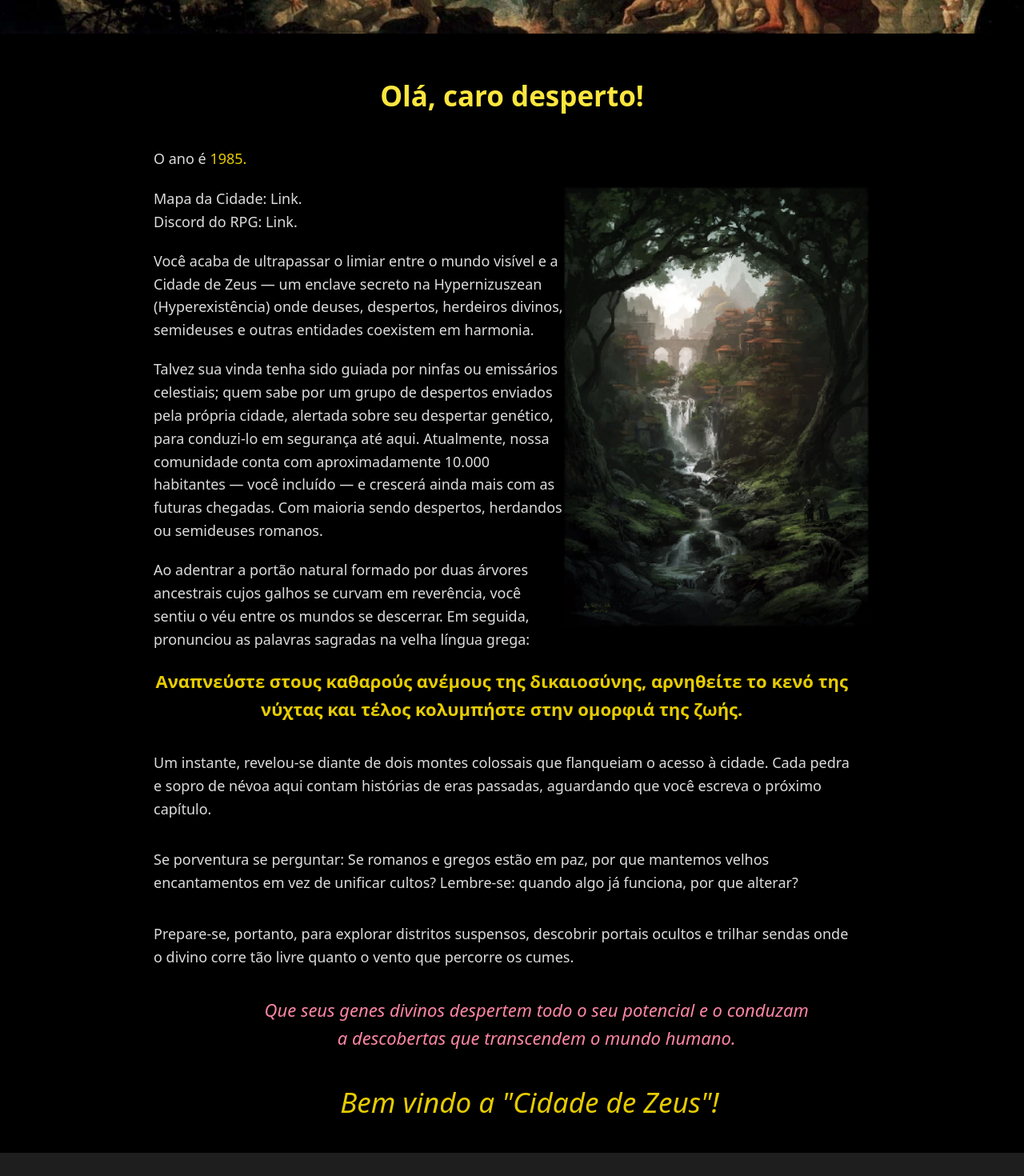
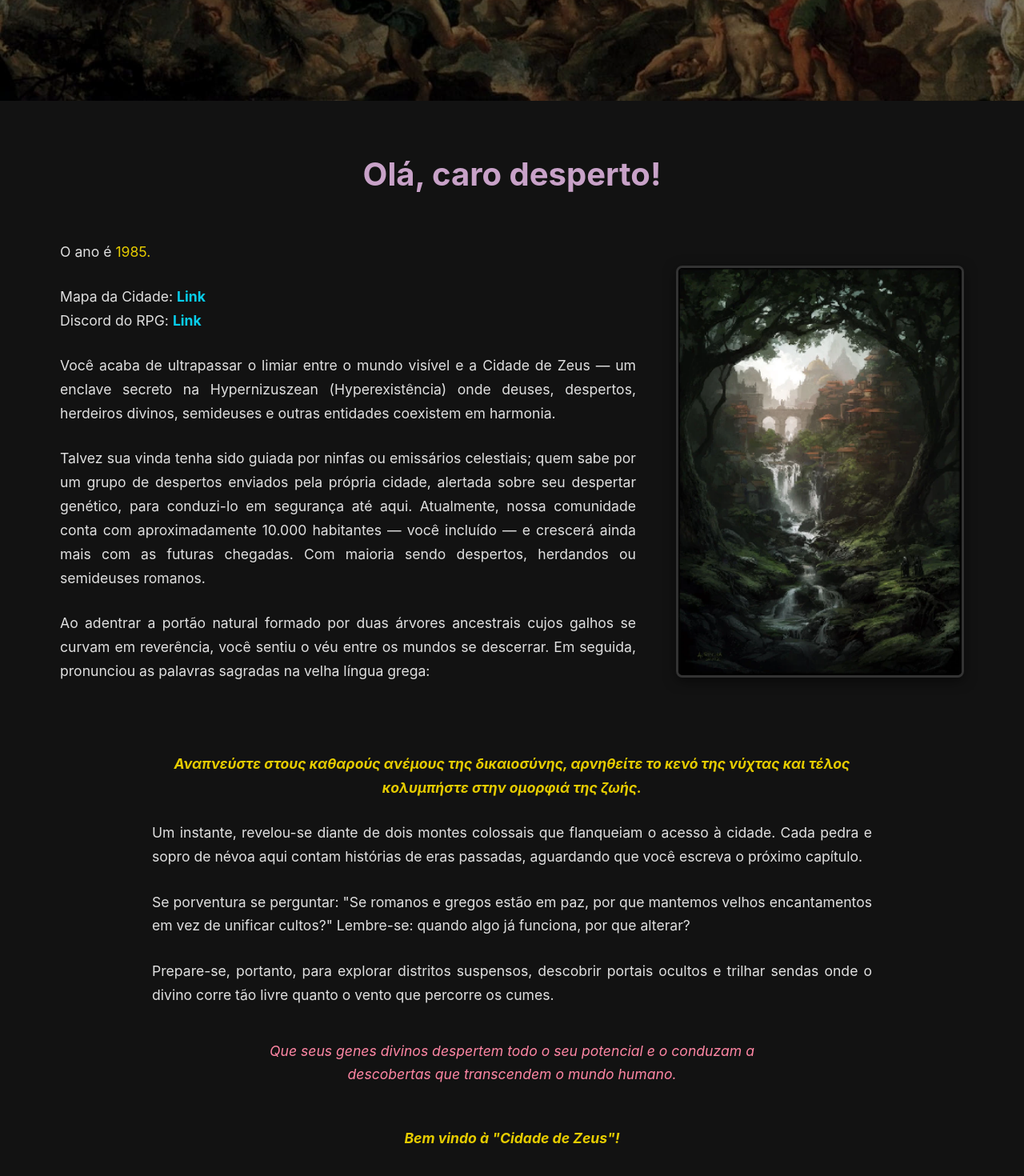
Before and after one commit to igortamuz/Mythology, a React (Create React App) app: page / in a window 1280 px wide. Shown: the part 780-2250 px from the top of the page at 80% size. Built offline with nearby package versions, Linux system fonts and the light colour scheme.

Commit message:
Troca de classNames para ingles, adicionado scroll no inicio e troca de css no termos

```diff
--- a/src/App/App.js
+++ b/src/App/App.js
@@ -2,8 +2,8 @@ import { BrowserRouter as Router, Routes, Route } from "react-router-dom";
 import Header from "../Components/Header/header";
 import "../ResetCss/reset.css";
 import Footer from "../Components/Footer/footer";
-import Home from "../Components/Bodys/Home/home";
-import Termos from "../Components/Bodys/Termos/termos";
+import Home from "../Components/Bodys/home/home";
+import Termos from "../Components/Bodys/termos/termos";
 
 function App() {
   return (
@@ -13,6 +13,7 @@ function App() {
         <main className="main-content">
           <Routes>
             <Route path="/" element={<Home />} />
+			<Route path="/Entrada" element={<Home />} />
             <Route path="/Termos" element={<Termos />} />
           </Routes>
         </main>
--- a/src/Components/Bodys/Home/home.css
+++ b/src/Components/Bodys/Home/home.css
@@ -1,84 +1,161 @@
-.fundoHome{
-    width: 100vw;
-}
-.ola{
-    background-color: black;
-    color: #fce63e;
-    text-align: center;
-    font-size: 35px;
-    padding-top: 4%;
-    padding-bottom: 3%;
-}
-.textoInicial{
-    display: flex;
-    background-color: black;
-    justify-content: center;
-    align-items: center;
-}
-.imgInicial{
-    width: 30%;
-}
-.texto-Ola{
-    color:#dcdcdc;
-    width: 40%;
-    font-size: 18px;
-
-}
-.texto-Ola p{
-    margin-bottom: 4%;
+body, html {
+  margin: 0;
+  padding: 0;
+  background-color: #000;
+  font-family: -apple-system, BlinkMacSystemFont, 'Segoe UI', Roboto, Helvetica, Arial, sans-serif;
+  scroll-behavior: smooth;
 }
 
-.data{
-    color: #e6cc00;
+.home-page {
+  width: 100%;
+  overflow-x: hidden;
 }
 
-.parteFinal{
-    background-color: black;
-    display: flex;
-    justify-content: center;
-
-
-
+.hero-section {
+  height: 100vh;
+  width: 100vw;
+  position: relative;
+  display: flex;
+  align-items: center;
+  justify-content: center;
+  overflow: hidden;
 }
 
-.textoFinal{
-    color:#dcdcdc;
-    width: 68%;
-    margin-right: 2%;
-    font-size: 18px;
-
+.background-image {
+  position: absolute;
+  top: 0;
+  left: 0;
+  width: 100%;
+  height: 100%;
+  object-fit: cover;
+  z-index: 1;
 }
 
-.textoFinal p{
-    margin-bottom: 4%;
+.hero-overlay {
+  position: absolute;
+  top: 0;
+  left: 0;
+  width: 100%;
+  height: 100%;
+  background-color: rgba(0, 0, 0, 0.5);
+  z-index: 2;
 }
 
-.letra-grega{
-    color: #e6cc00;
-    font-weight: bold;
-    text-align: center;
-    font-size: 22px;
-}
-.mensagem-final{
-    width: 80%;
-    margin-left: 15%;
-    text-align: center;
-    font-style: italic;
-    font-size: 22px;
-    color: #fe86a4;
+.hero-title {
+  position: relative;
+  color: #ffffff;
+  font-size: 4rem;
+  font-weight: bold;
+  text-shadow: 0 0 15px rgba(200, 162, 200, 0.7);
+  z-index: 3;
 }
 
-.bem-vindo{
-     color: #e6cc00;
-     font-size: 35px;
-     font-style: italic;
-     text-align: center;
-     margin-left: 8%;
+.content-section {
+  background-color: #121212;
+  color: #e0e0e0;
+  padding: 60px 40px;
+  position: relative;
+  z-index: 2;
 }
-p{
-    line-height: 1.6;
+
+.welcome-header {
+  color: #c8a2c8;
+  text-align: center;
+  font-size: 2.5rem;
+  margin-bottom: 50px;
 }
-ul{
-    margin-left: 5%;
-    list-style-type: disc;
+
+.intro-block {
+  display: flex;
+  align-items: center;
+  justify-content: center;
+  gap: 50px;
+  max-width: 1200px;
+  margin: 0 auto 60px auto;
 }
+
+.intro-text {
+  flex: 1;
+  max-width: 60%;
+  text-align: justify;
+}
+
+.intro-image {
+  flex-shrink: 0;
+  width: 30%;
+  max-width: 400px;
+  height: auto;
+  border-radius: 8px;
+  border: 3px solid #333;
+  box-shadow: 0 4px 15px rgba(0, 0, 0, 0.5);
+}
+
+.intro-text p, .final-text-block p {
+  line-height: 1.7;
+  font-size: 1.1rem;
+  margin-bottom: 1.5em;
+}
+
+.final-text-block {
+  max-width: 900px;
+  margin: 0 auto;
+  text-align: justify;
+}
+
+.highlight-gold, .greek-quote, .welcome-message {
+  color: #e6cc00;
+}
+
+.greek-quote {
+  font-weight: bold;
+  text-align: center;
+  font-size: 1.5rem;
+  font-style: italic;
+  margin-bottom: 2.5em;
+}
+
+.farewell-message {
+  text-align: center;
+  font-style: italic;
+  font-size: 1.3rem;
+  color: #fe86a4;
+  margin: 40px auto;
+  max-width: 70%;
+}
+
+.welcome-message {
+  font-size: 2.2rem;
+  font-style: italic;
+  text-align: center;
+  font-weight: bold;
+  margin-top: 50px;
+}
+
+a {
+  color: rgb(8, 205, 235);
+  text-decoration: none;
+  font-weight: bold;
+}
+
+a:hover {
+  text-decoration: underline;
+}
+
+@media (max-width: 768px) {
+  .hero-title {
+    font-size: 2.5rem;
+  }
+
+  .intro-block {
+    flex-direction: column;
+  }
+
+  .intro-text {
+    max-width: 100%;
+  }
+
+  .intro-image {
+    width: 70%;
+    margin-top: 30px;
+  }
+}
--- a/src/Components/Bodys/Home/home.jsx
+++ b/src/Components/Bodys/Home/home.jsx
@@ -1,35 +1,54 @@
+import { useEffect, useRef } from 'react';
 import './home.css';
-import fundoHome from '../../../Assets/Imgs/fundoHome.jpg'
-import imgInicial from "../../../Assets/Imgs/imgInicial.png"
+import fundoHome from '../../../Assets/Imgs/fundoHome.jpg';
+import imgInicial from "../../../Assets/Imgs/imgInicial.png";
 
 export default function Home() {
+  const contentRef = useRef(null);
+
+  useEffect(() => {
+    const timer = setTimeout(() => {
+      if (contentRef.current) {
+        contentRef.current.scrollIntoView({ behavior: 'smooth' });
+      }
+    }, 2000);
+
+    return () => clearTimeout(timer);
+  }, []);
 
   return (
-    <>
-      <img className='fundoHome' src={fundoHome} alt='' />
-      <h2 className='ola'> Olá, caro desperto!</h2>
-      <div className='textoInicial'>
-        <div className='texto-Ola'>
-          <p>O ano é <span className='data'>1985.</span></p>
-          <p>Mapa da Cidade: Link.<br />
-          Discord do RPG: Link.</p>
-          <p>Você acaba de ultrapassar o limiar entre o mundo visível e a Cidade de Zeus — um enclave secreto na Hypernizuszean (Hyperexistência) onde deuses, despertos, herdeiros divinos, semideuses e outras entidades coexistem em harmonia.</p>
-          <p> Talvez sua vinda tenha sido guiada por ninfas ou emis­sá­rios celestiais; quem sabe por um grupo de despertos enviados pela própria cidade, alertada sobre seu despertar genético, para conduzi-lo em segurança até aqui. Atualmente, nossa comunidade conta com aproximadamente 10.000 habitantes — você incluído — e crescerá ainda mais com as futuras chegadas. Com maioria sendo despertos, herdandos ou semideuses romanos.</p>
-          <p>Ao adentrar a portão natural formado por duas árvores ancestrais cujos galhos se curvam em reverência, você sentiu o véu entre os mundos se descerrar. Em seguida, pronunciou as palavras sagradas na velha língua grega:</p>
+    <main className="home-page">
+      <section className="hero-section">
+        <img className="background-image" src={fundoHome} alt="Cenário místico da Cidade de Zeus" />
+        <div className="hero-overlay"></div>
+      </section>
 
+      <section className="content-section" ref={contentRef}>
+        <h2 className="welcome-header">Olá, caro desperto!</h2>
+
+        <div className="intro-block">
+          <div className="intro-text">
+            <p>O ano é <span className="highlight-gold">1985.</span></p>
+            <p>
+              Mapa da Cidade: <a href="http://localhost:3000">Link</a><br />
+              Discord do RPG: <a href="http://localhost:3000">Link</a>
+            </p>
+            <p>Você acaba de ultrapassar o limiar entre o mundo visível e a Cidade de Zeus — um enclave secreto na Hypernizuszean (Hyperexistência) onde deuses, despertos, herdeiros divinos, semideuses e outras entidades coexistem em harmonia.</p>
+            <p>Talvez sua vinda tenha sido guiada por ninfas ou emissários celestiais; quem sabe por um grupo de despertos enviados pela própria cidade, alertada sobre seu despertar genético, para conduzi-lo em segurança até aqui. Atualmente, nossa comunidade conta com aproximadamente 10.000 habitantes — você incluído — e crescerá ainda mais com as futuras chegadas. Com maioria sendo despertos, herdandos ou semideuses romanos.</p>
+            <p>Ao adentrar a portão natural formado por duas árvores ancestrais cujos galhos se curvam em reverência, você sentiu o véu entre os mundos se descerrar. Em seguida, pronunciou as palavras sagradas na velha língua grega:</p>
+          </div>
+          <img className="intro-image" src={imgInicial} alt="Ilustração de um personagem desperto" />
         </div>
-        <img className='imgInicial' src={imgInicial} alt='' />
-      </div>
-      <div className = 'parteFinal'>
-        <div className = 'textoFinal'>
-         <p className = 'letra-grega'> Αναπνεύστε στους καθαρούς ανέμους της δικαιοσύνης, αρνηθείτε το κενό της νύχτας και τέλος κολυμπήστε στην ομορφιά της ζωής. </p>
-          <p>Um instante, revelou-se diante de dois montes colossais que flanqueiam o acesso à cidade. Cada pedra e sopro de névoa aqui contam histórias de eras passadas, aguardando que você escreva o próximo capítulo. </p>
-          <p>Se porventura se perguntar: Se romanos e gregos estão em paz, por que mantemos velhos encantamentos em vez de unificar cultos? Lembre-se: quando algo já funciona, por que alterar?</p>
-          <p>Prepare‑se, portanto, para explorar distritos suspensos, descobrir portais ocultos e trilhar sendas onde o divino corre tão livre quanto o vento que percorre os cumes.</p>
-          <p className = 'mensagem-final'>Que seus genes divinos despertem todo o seu potencial e o conduzam a descobertas que transcendem o mundo humano.</p>
-          <p className = 'bem-vindo'>Bem vindo a "Cidade de Zeus"!</p>
-          </div>
-      </div>
-    </>
+
+        <div className="final-text-block">
+          <p className="greek-quote">Αναπνεύστε στους καθαρούς ανέμους της δικαιοσύνης, αρνηθείτε το κενό της νύχτας και τέλος κολυμπήστε στην ομορφιά της ζωής.</p>
+          <p>Um instante, revelou-se diante de dois montes colossais que flanqueiam o acesso à cidade. Cada pedra e sopro de névoa aqui contam histórias de eras passadas, aguardando que você escreva o próximo capítulo.</p>
+          <p>Se porventura se perguntar: "Se romanos e gregos estão em paz, por que mantemos velhos encantamentos em vez de unificar cultos?" Lembre-se: quando algo já funciona, por que alterar?</p>
+          <p>Prepare-se, portanto, para explorar distritos suspensos, descobrir portais ocultos e trilhar sendas onde o divino corre tão livre quanto o vento que percorre os cumes.</p>
+          <p className="farewell-message">Que seus genes divinos despertem todo o seu potencial e o conduzam a descobertas que transcendem o mundo humano.</p>
+          <p className="welcome-message">Bem vindo à "Cidade de Zeus"!</p>
+        </div>
+      </section>
+    </main>
   );
 }
--- a/src/Components/Bodys/Termos/termos.css
+++ b/src/Components/Bodys/Termos/termos.css
@@ -1,49 +1,108 @@
-h1{
-    color:#ffeb3b;
-    background-color: black;
-   margin-left: 10%;
-   margin-bottom: 5%;
-   font-size: 40px;
-    text-align: center;
-    width: 80%;
-    font-weight: 300;
-    font-style: normal;
+body {
+  background-color: #000000;
+  color: #e0e0e0;
+  font-family: -apple-system, BlinkMacSystemFont, 'Segoe UI', Roboto, Helvetica, Arial, sans-serif;
+  line-height: 1.6;
+  margin: 0;
+  padding: 0;
+  -webkit-font-smoothing: antialiased;
+  -moz-osx-font-smoothing: grayscale;
 }
 
-.contrato{
-    background-color: black;
-    color: #dcdcdc;
-    justify-content: center;
-    padding-left: 16%;
-}
-.pre-contrato{
-    font-size: 17px;
- font-weight: 500;
- width: 80%;
- padding-bottom: 3%;
-}
-.preambulo{
-    padding-bottom: 1%;
-}
-.texto-preambulo{
-    font-weight: 400;
-}
-.clausulas{
-    width: 80%;
-    font-size: 17px;
-}
-h3{
-    font-weight: 400;
-    padding-top: 3%;
-    padding-bottom: 2%;
+.terms-container {
+  max-width: 800px;
+  margin: 40px auto;
+  padding: 20px 40px;
+  background-color: #121212;
+  border: 1px solid #333;
+  border-radius: 8px;
+  box-shadow: 0 4px 15px rgba(0, 0, 0, 0.5);
 }
 
-.pos-clausula{
-    padding-top: 5%;
-    padding-bottom: 4%;
-
+.terms-header {
+  text-align: center;
+  border-bottom: 2px solid #c8a2c8;
+  padding-bottom: 20px;
+  margin-bottom: 30px;
 }
 
-.pos-clausula p{
-    padding-bottom: 3%;
+.terms-header h1 {
+  color: #ffffff;
+  font-size: 2em;
+  margin-bottom: 20px;
 }
+
+.preamble-title {
+  font-weight: bold;
+  color: #c8a2c8;
+  text-transform: uppercase;
+  letter-spacing: 1px;
+  margin-bottom: 5px;
+}
+
+.preamble-text {
+  font-style: italic;
+  color: #b0b0b0;
+}
+
+.terms-main-content .terms-section {
+  margin-bottom: 35px;
+}
+
+.terms-main-content h3 {
+  color: #c8a2c8;
+  font-size: 1.4em;
+  border-left: 4px solid #c8a2c8;
+  padding-left: 15px;
+  margin-bottom: 15px;
+}
+
+.terms-main-content p {
+  text-align: justify;
+  margin-bottom: 1em;
+}
+
+.terms-main-content ul {
+  list-style-type: '» ';
+  padding-left: 20px;
+}
+
+.terms-main-content li {
+  margin-bottom: 0.5em;
+}
+
+strong {
+  color: #ffffff;
+  font-weight: 600;
+}
+
+
+.terms-footer {
+  margin-top: 40px;
+  padding-top: 20px;
+  border-top: 1px solid #333;
+  color: #a0a0a0;
+  font-size: 0.9em;
+}
+
+.terms-footer .footer-section {
+  margin-bottom: 25px;
+}
+
+.terms-footer h4 {
+  color: #c8a2c8;
+  text-transform: uppercase;
+  letter-spacing: 1px;
+  margin-bottom: 10px;
+}
+
+.signature-block {
+  margin-top: 30px;
+  text-align: center;
+  font-style: italic;
+}
+
+.signature-block p {
+  margin: 5px 0;
+  text-align: center;
+}
```
Also changed, not shown: src/Components/Bodys/Termos/termos.jsx (+90 -56 lines).
